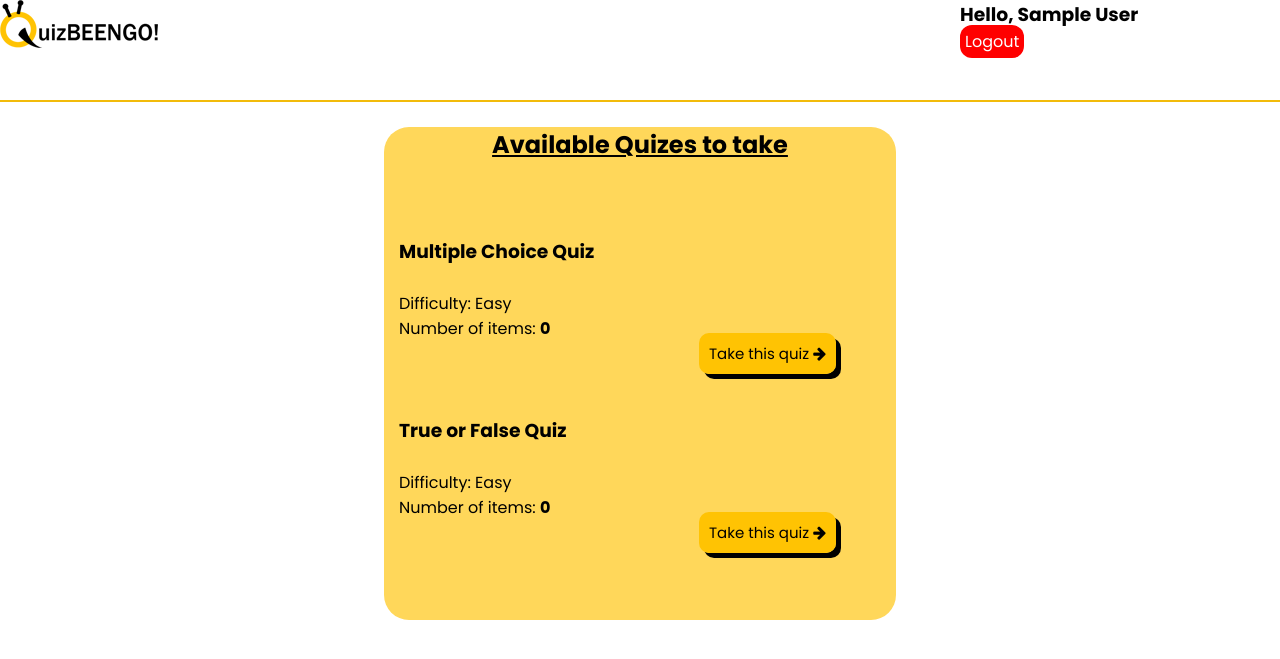
After one commit to 0x0000017/quizzAppPhp, a PHP site: page /quizList.php in a window 1280 px wide. The commit adds this page. Shown: the top 659 px of the page. Run offline with PHP 8.4, Linux system fonts and the light colour scheme; the visitor is signed in with stand-in values (Sample User, id 1); data that the repository does not hold is empty.

Commit message:
all is well, except getting the score

```diff
--- a/auth.php
+++ b/auth.php
@@ -1,9 +1,10 @@
 <?php
 session_start();
-if(isset($_SESSION["loggedin"]) && $_SESSION["loggedin"] === true){
+if(isset($_SESSION["admin"]) && $_SESSION["admin"] === true){
 	header("refresh: 2; url=menu.php");
     exit;
 } else {
+	echo '<script>alert("Sorry, you are not allowed to create a quiz !");</script>';
 	header("refresh: 1; url=login.php");
 }
 ?>
--- a/header.php
+++ b/header.php
@@ -1,39 +1,22 @@
-<div class="header">
-  <a href="index.php" class ="logo"><img src = "img/logo2.png"></a>
-  <div class="header-right">
-	<?php
-		if(isset($_SESSION["loggedin"]) && $_SESSION["loggedin"] === true)
-		{
-			echo '<h4
-					style ="color: black;
-					padding: 12px;
-					border-radius: 4px;
-					line-height: 25px;
-					width: 15%;">Hello, ',htmlspecialchars($_SESSION["firstName"]),'!
-				</h4>
-				<a href = "logout.php"
-					style ="color: black;
-						background-color: #e61919;
-						text-decoration: none;
-						padding: 12px;
-						border-radius: 4px;
-						line-height: 25px;">Logout
-				</a>';
-		} else {
-			echo '<a href = "login.php"
-				style ="color: black;
-						text-decoration: none;
-						background-color: #FFC200;
-						padding: 12px;
-						border-radius: 4px;
-						line-height: 25px;">Sign In</a>
-				<a href = "register.php"
-				style ="color: black;
-						background-color: #36d165;
-						text-decoration: none;
-						padding: 12px;
-						border-radius: 4px;
-						line-height: 25px;">Sign Up</a>';
-		} ?>
+<div class ="flexHeader">
+	<div class ="leftSide">
+		<a href ="index.php"><img src ="img/logo2.png"></a>
+	</div>
+	<div class ="blankSpace">
+
+	</div>
+	<div class ="rightSide">
+		<?php
+			if(isset($_SESSION["loggedin"]) && $_SESSION["loggedin"] === true){
+				echo "<h3>Hello, ", htmlspecialchars($_SESSION["firstName"]),"</h3>
+				<a href =\"logout.php\" style =\"text-decoration: none; color: white;background-color: #ff0000; padding: 5px; border-radius: 12px;\">Logout</a>";
+			} else {
+				echo "
+			<ul style =\"position: absolute; bottom: 25px;\">
+				<li><a href =\"login.php\">Sign In</a></li>
+				<li>&nbsp;&nbsp;</li>
+				<li><a href =\"register.php\">Sign Up</a></li>
+			</ul>";
+			} ?>
 	</div>
 </div>
--- a/login.php
+++ b/login.php
@@ -59,6 +59,10 @@ if($_SERVER["REQUEST_METHOD"] == "POST"){
                             $_SESSION["id"] = $id;
                             $_SESSION["email"] = $email;
 							$_SESSION["firstName"] = $firstName;
+
+							if(isset($_SESSION["email"]) && $_SESSION["email"] === "admin"){
+								$_SESSION["admin"] = true;
+							}
 
 							if(isset($_SESSION["loggedin"]) && $_SESSION["loggedin"] === true){
 								if (isset($_SESSION["login_redirect"])){
@@ -129,7 +133,6 @@ if($_SERVER["REQUEST_METHOD"] == "POST"){
 			<h5>Don't have an account yet? <a href ="register.php">Sign Up</a></h5>
 			</div>
 				<div class ="xtra">
-				<!-- fuck this shit -->
 				<br><br><br>
 			</div>
 	</div>
--- a/menu.php
+++ b/menu.php
@@ -11,6 +11,7 @@ session_start();
 <body>
 	<?php require_once("header.php");?>
 	<hr class = "divider"/>
+	<br>
 	<center>
 	<h2 class ="title"> Choose your type of quiz !</h2>
 	<br><br><br><br>
--- /dev/null
+++ b/quizList.php
@@ -0,0 +1,68 @@
+<?php
+	session_start();
+	require_once("admin/users.php");
+?>
+<!DOCTYPE html>
+<head>
+	<meta charset="UTF-8">
+	<meta name="viewport" content="width=device-width, initial-scale=1">
+	<meta http-equiv="Cache-control" content="no-cache">
+	<title>Quizbeengo !</title>
+	<link rel ="stylesheet" href ="style.css">
+	<link rel="stylesheet" href="https://cdnjs.cloudflare.com/ajax/libs/font-awesome/4.7.0/css/font-awesome.css" integrity="sha512-5A8nwdMOWrSz20fDsjczgUidUBR8liPYU+WymTZP1lmY9G6Oc7HlZv156XqnsgNUzTyMefFTcsFH/tnJE/+xBg==" crossorigin="anonymous" referrerpolicy="no-referrer" />
+	<link rel="stylesheet" href="https://fonts.googleapis.com/css?family=Ubuntu+Mono">
+</head>
+<body>
+	<?php require_once("header.php");?>
+	<hr class = "divider"/>
+	<br>
+	<div class ="flexPosition">
+		<div class ="xtraSpace">
+		</div>
+		<div class ="quizArea">
+			<center><h2 style ="text-decoration: underline;">Available Quizes to take </h2></center>
+			<br><br><br>
+			<h3 style ="padding-left: 15px;">Multiple Choice Quiz</h3><br>
+			<p style ="padding-left: 15px;">
+			Difficulty: Easy<br>
+			Number of items: <b>
+				<?php
+					$result = mysqli_query($link,"SELECT * FROM questionsmchoice");
+					$cnt = mysqli_num_rows($result);
+					echo $cnt;?></b><br>
+			<a href ="takeQuiz1.php"
+				style ="font-family:Poppins, FontAwesome;
+						border-radius: 10px;
+						margin: 0px 0px 0px 300px;
+						text-decoration: none;
+						padding: 10px;
+						font-size: 15px;
+						box-shadow: 5px 5px;
+						background-color: #FFC303;
+						color: #000;">Take this quiz &#xf061;</a>
+						<br><br><br>
+			<h3 style ="padding-left: 15px;">True or False Quiz</h3><br>
+			<p style ="padding-left: 15px;">
+			Difficulty: Easy<br>
+			Number of items: <b>
+				<?php
+					$resulttf = mysqli_query($link, "SELECT * FROM questionstf");
+					$cntt = mysqli_num_rows($resulttf);
+					echo $cntt;?></b><br>
+			<a href ="takeQuiz2.php"
+				style ="font-family:Poppins, FontAwesome;
+						border-radius: 10px;
+						margin: 0px 0px 0px 300px;
+						text-decoration: none;
+						padding: 10px;
+						font-size: 15px;
+						box-shadow: 5px 5px;
+						background-color: #FFC303;
+						color: #000;">Take this quiz &#xf061;</a>
+			<br><br><br><br>
+		</div>
+		<div class ="xtraSpace">
+		</div>
+	</div>
+</body>
+</html>
--- /dev/null
+++ b/redirect.php
@@ -0,0 +1,5 @@
+<?php
+if(isset($_POST['submit'])) {
+	echo '<script>alert("',$_SESSION["currentPoints"],'");</script>';
+}
+?>
--- a/style.css
+++ b/style.css
@@ -11,36 +11,48 @@ body {
 
 }
 
-.header {
-  padding: 20px;
-  background: white;
-  color: white;
+.flexHeader {
+	height: 100px;
+	width: 100%;
+	display: flex;
+	background-color: #fff;
 }
-.header {
+.flexHeader .leftSide {
+	width: 25%;
+
+}
+.flexHeader .blankSpace {
+	width: 50%;
+}
+.flexHeader .rightSide {
+	width: 25%;
+	position: relative;
+	display: inline-block;
+
+}
+
+ul {
+  list-style-type: none;
+  margin: 0;
+  padding: 0;
   overflow: hidden;
-  background-color: #f1f1f1;
-  padding: 20px 10px;
-  height: 15%;
 }
-.header-right {
-	padding-top: 15px;
-	float: right;
-	width:	30%;
-	text-align: center;
+li {
+  float: left;
+  color: #000;
 }
-.header-right .name{
-	color: black;
-	padding-top: 25px;
+li a {
+  display: inline-block;
+  color: #000;
+  text-align: center;
+  padding: 14px 16px;
+  text-decoration: none;
 }
-.header-right .logout{
-	color: black;
-	float: left;
-	text-align: center;
-	text-decoration: none;
-	font-size: 18px;
-	line-height: 25px;
-	border-radius: 4px;
+li a:hover {
+  background-color: #00ff00;
+  border-radius: 30px;
 }
+
 
 .start-btn {
     position: fixed;
@@ -89,7 +101,6 @@ hr.divider {
 	border-radius: 45px;
 	opacity: 1;
 }
-
 .login input[type=text] {
   width: 40%;
   padding: 12px 20px;
```
Also changed, not shown: index.php (+16 -1 lines), listQuizzes.php (added, +35 -0 lines), new 1.txt (deleted, +0 -44 lines), register.php (+1 -9 lines), result.php (added, +24 -0 lines), takeQuiz1.php (added, +72 -0 lines), takeQuiz2.php (added, +50 -0 lines).
